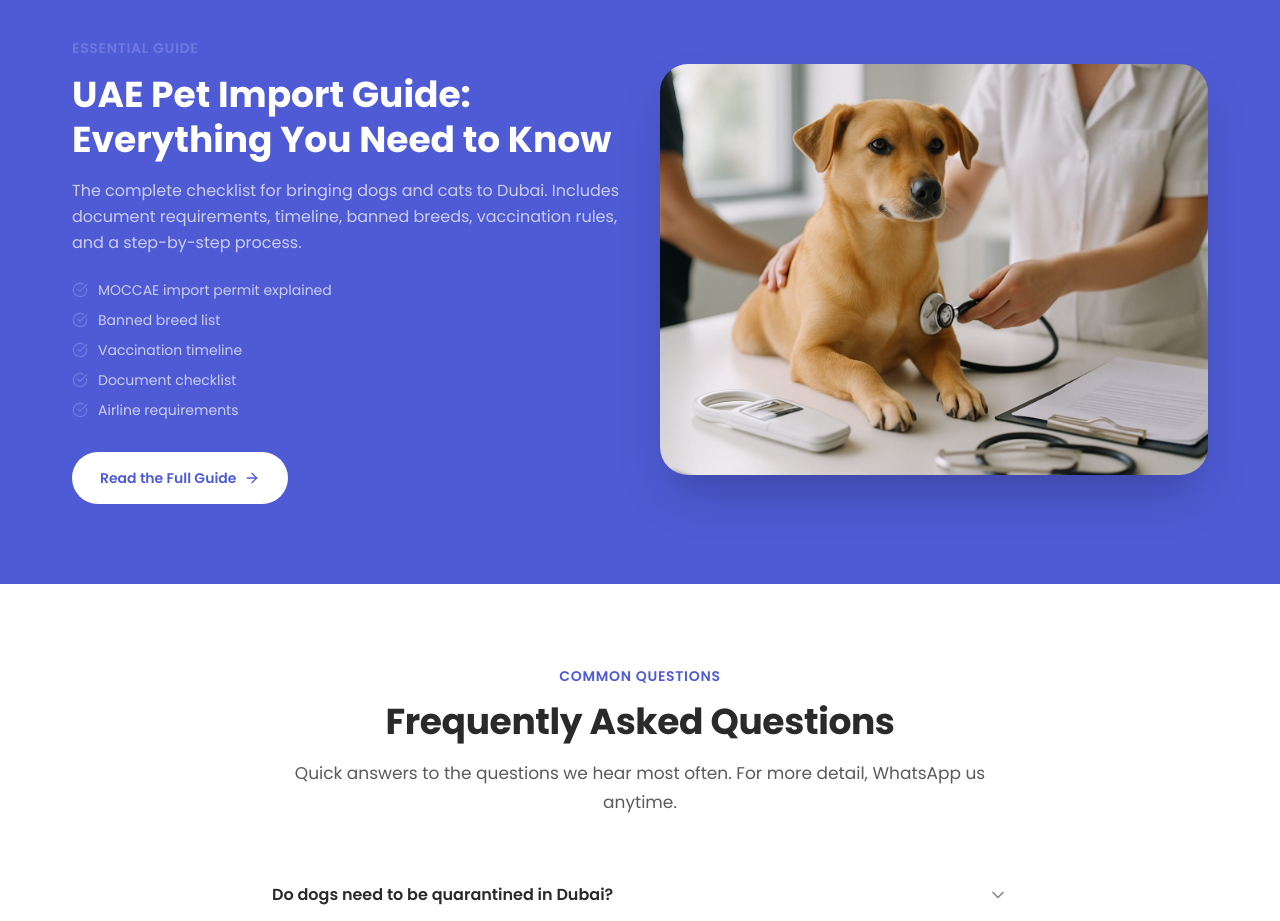
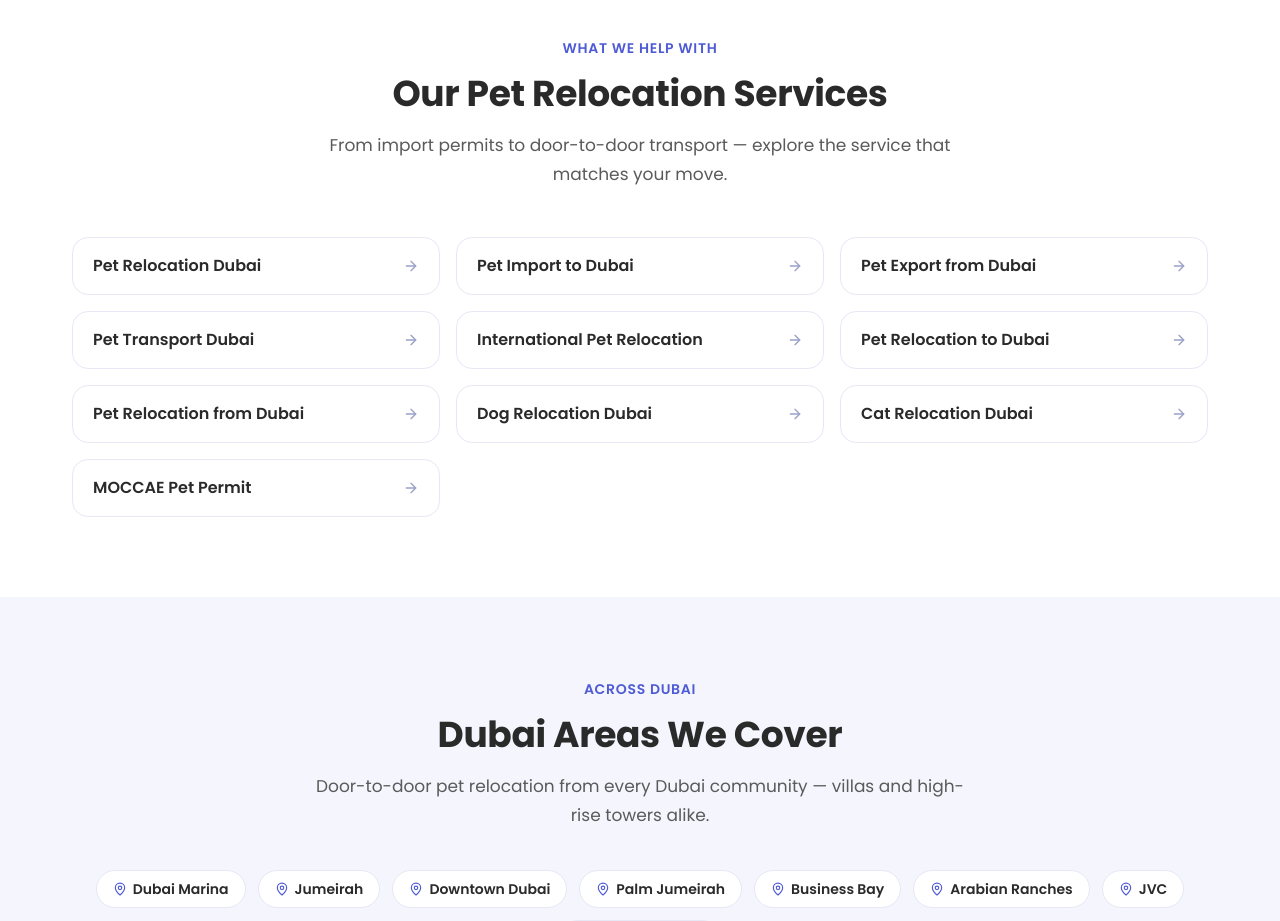
Before and after one commit to ddandanell/PetClear, a React (Vite) app in the folder website/: page / in a window 1280 px wide. Shown: the part 4420-5341 px from the top of the page. Built offline with nearby package versions, Linux system fonts and the light colour scheme.

Commit message:
Homepage: in-content interlink sections for all 10 services + top Dubai areas

```diff
--- a/website/src/pages/HomePage.tsx
+++ b/website/src/pages/HomePage.tsx
@@ -6,6 +6,7 @@ import {
 } from 'lucide-react'
 import SEOHead from '../components/SEOHead.tsx'
 import { getWhatsAppUrl, siteConfig, BASE_URL } from '../lib/seo.ts'
+import { SERVICE_LINKS, TOP_AREA_LINKS } from '../data/nav.ts'
 
 const defaultMsg = `Hi Dubai Pet Relocation team,
 
@@ -505,6 +506,56 @@ export default function HomePage() {
         </div>
       </section>
 
+      {/* ═══════════ SERVICES INTERLINK ═══════════ */}
+      <section className="bg-white section-padding">
+        <div className="max-w-[1200px] mx-auto px-5 sm:px-6 lg:px-8">
+          <div className="text-center mb-12">
+            <span className="text-sm font-semibold text-[#4F5BD5] uppercase tracking-wider">What We Help With</span>
+            <h2 className="text-section mt-3 mb-4">Our Pet Relocation Services</h2>
+            <p className="text-body-large max-w-2xl mx-auto">
+              From import permits to door-to-door transport — explore the service that matches your move.
+            </p>
+          </div>
+          <div className="grid sm:grid-cols-2 lg:grid-cols-3 gap-4">
+            {SERVICE_LINKS.map((s) => (
+              <Link
+                key={s.to}
+                to={s.to}
+                className="group flex items-center justify-between gap-3 rounded-[16px] border border-[#E6E8F5] bg-white px-5 py-4 transition hover:border-[#4F5BD5] hover:shadow-md"
+              >
+                <span className="font-semibold text-[#2A2A2A] group-hover:text-[#4F5BD5]">{s.label}</span>
+                <ArrowRight className="w-4 h-4 shrink-0 text-[#9AA0C7] group-hover:text-[#4F5BD5]" />
+              </Link>
+            ))}
+          </div>
+        </div>
+      </section>
+
+      {/* ═══════════ DUBAI AREAS INTERLINK ═══════════ */}
+      <section className="bg-[#F5F6FD] section-padding">
+        <div className="max-w-[1200px] mx-auto px-5 sm:px-6 lg:px-8">
+          <div className="text-center mb-10">
+            <span className="text-sm font-semibold text-[#4F5BD5] uppercase tracking-wider">Across Dubai</span>
+            <h2 className="text-section mt-3 mb-4">Dubai Areas We Cover</h2>
+            <p className="text-body-large max-w-2xl mx-auto">
+              Door-to-door pet relocation from every Dubai community — villas and high-rise towers alike.
+            </p>
+          </div>
+          <div className="flex flex-wrap justify-center gap-3">
+            {TOP_AREA_LINKS.map((a) => (
+              <Link
+                key={a.to}
+                to={a.to}
+                className="inline-flex items-center gap-1.5 rounded-full border border-[#E6E8F5] bg-white px-4 py-2 text-sm font-semibold text-[#2A2A2A] transition hover:border-[#4F5BD5] hover:text-[#4F5BD5]"
+              >
+                <MapPin className="w-3.5 h-3.5 text-[#4F5BD5]" />
+                {a.label}
+              </Link>
+            ))}
+          </div>
+        </div>
+      </section>
+
       {/* ═══════════ IMPORT GUIDE CTA ═══════════ */}
       <section className="bg-[#4F5BD5] section-padding">
         <div className="max-w-[1200px] mx-auto px-5 sm:px-6 lg:px-8">
```
